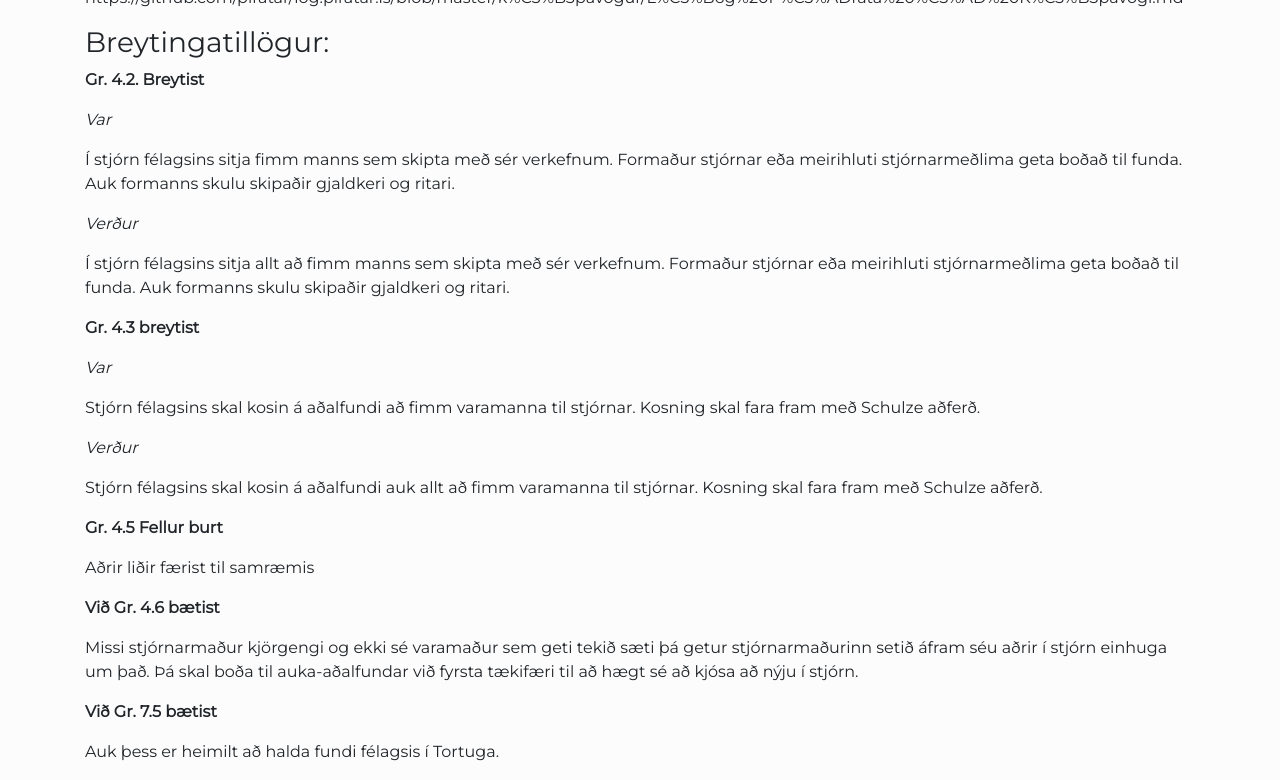
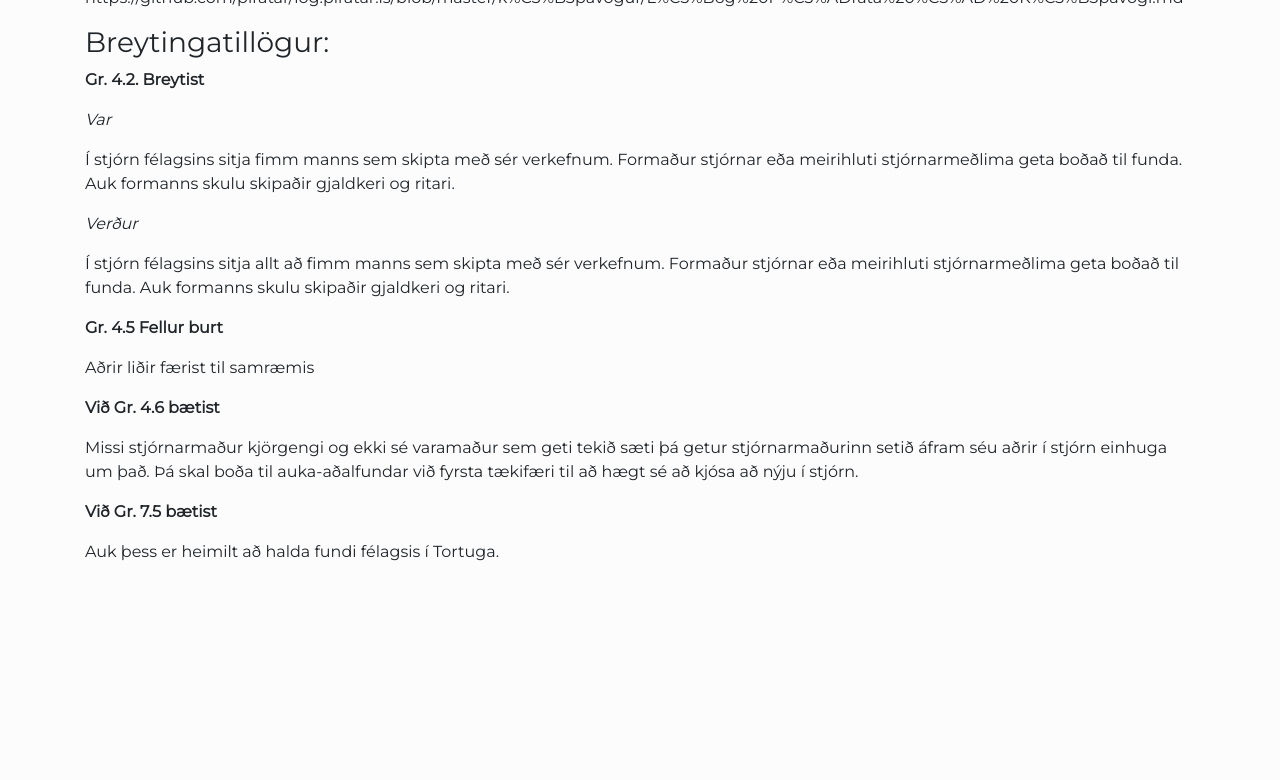
Before and after one commit to piratar/log.piratar.is, a Jekyll site: the page built from kópavogur/Lagabreytingatillaga 2020.md, in a window 1280 px wide and 900 px high, scrolled down 1067 px, cut to the strip 120-900 px from the top of the window. Built offline with Jekyll 4.4.1, drawn with Linux system fonts in a browser that asks for light colours; our own code applies the rules of GitHub Pages for plain Markdown files; after the commit the page ends 1767 px from its top, so only the background shows below that.

Commit message:
Update Lagabreytingatillaga 2020.md

```diff
--- a/kópavogur/Lagabreytingatillaga 2020.md
+++ b/kópavogur/Lagabreytingatillaga 2020.md
@@ -19,16 +19,6 @@ Stjórn Pírata í Kópavogi leggur eftirfarandi lagabreytingar fyrir aðalfund
 
 
 
-**Gr. 4.3 breytist**
-
-*Var*
-
-Stjórn félagsins skal kosin á aðalfundi að  fimm varamanna til stjórnar. Kosning skal fara fram með Schulze aðferð.
-
-*Verður*
-
-Stjórn félagsins skal kosin á aðalfundi auk allt að  fimm varamanna til stjórnar. Kosning skal fara fram með Schulze aðferð.
-
 **Gr. 4.5 Fellur burt**
 
 Aðrir liðir færist til samræmis
```
